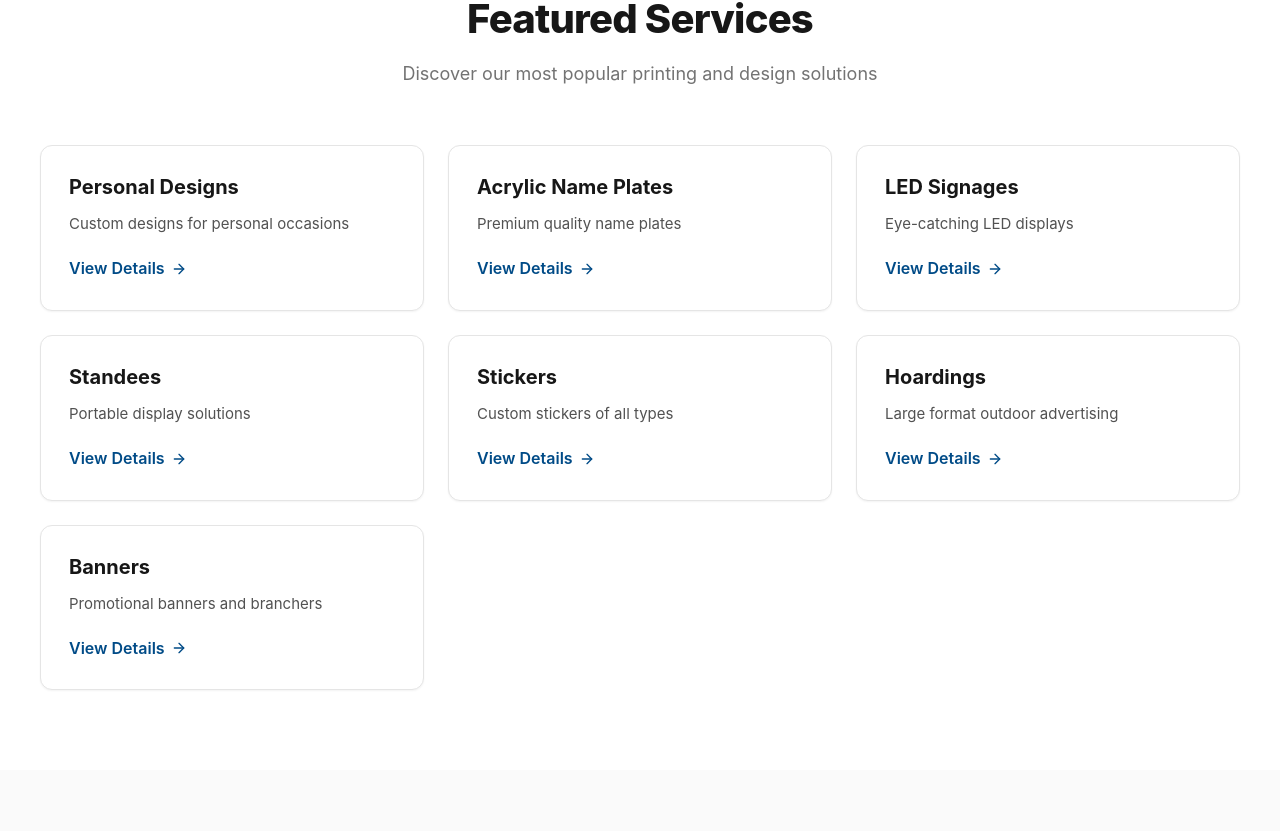
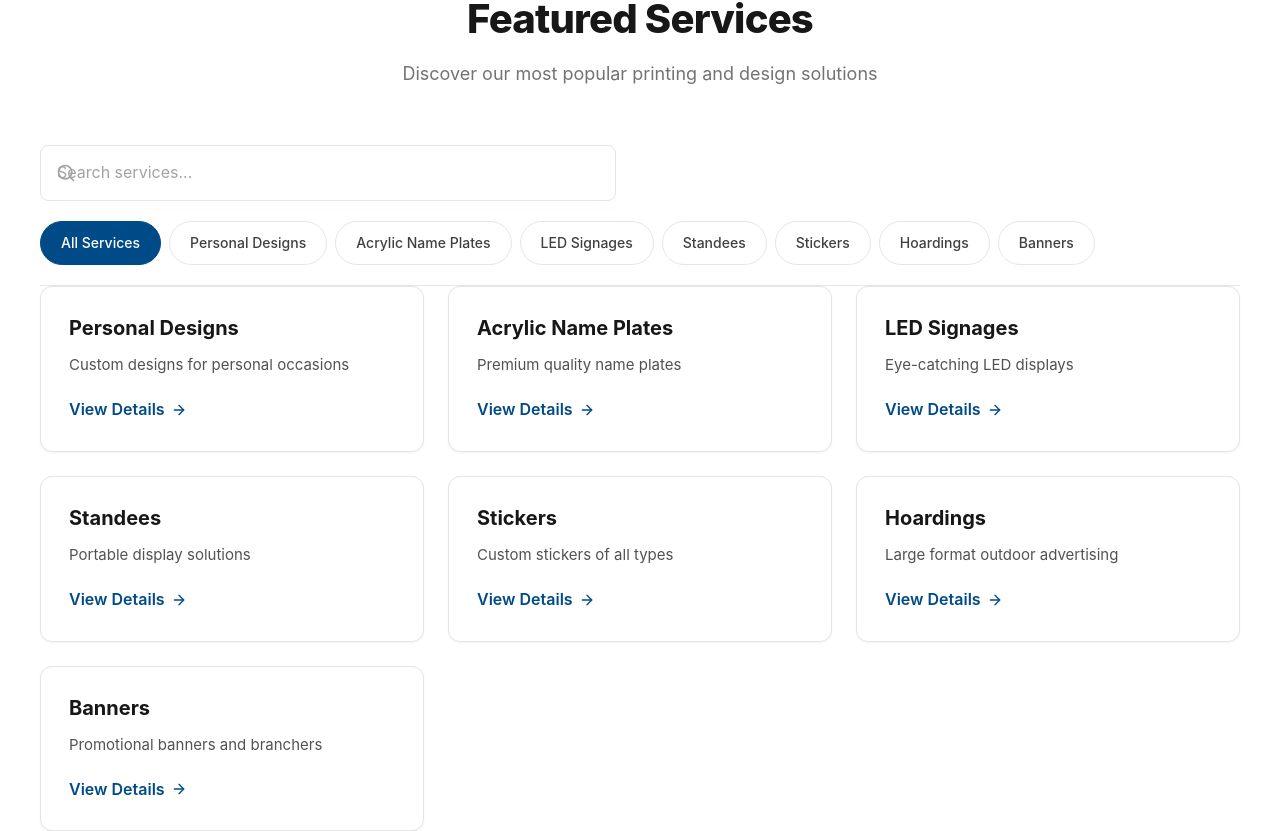
Before and after one commit to mujammil-2233/Design_web_project, a Next.js app in the folder website/: page /en/home in a window 1280 px wide. Shown: the part 550-1381 px from the top of the page. Built offline with nearby package versions, Linux system fonts and the light colour scheme.

Commit message:
Add filter bar and search to home and services pages

```diff
--- a/website/app/[locale]/(main)/home/page.tsx
+++ b/website/app/[locale]/(main)/home/page.tsx
@@ -2,10 +2,43 @@
 
 import Link from 'next/link';
 import { useTranslations } from 'next-intl';
-import { ArrowRight, Star, Truck, Palette, Headphones } from 'lucide-react';
+import { ArrowRight, Star, Truck, Palette, Headphones, Search } from 'lucide-react';
+import { useState } from 'react';
 
 export default function HomePage() {
   const t = useTranslations();
+  const [selectedCategory, setSelectedCategory] = useState('all');
+  const [searchQuery, setSearchQuery] = useState('');
+
+  const categories = [
+    { id: 'all', label: 'All Services' },
+    { id: 'personal', label: 'Personal Designs' },
+    { id: 'acrylic', label: 'Acrylic Name Plates' },
+    { id: 'led', label: 'LED Signages' },
+    { id: 'standees', label: 'Standees' },
+    { id: 'stickers', label: 'Stickers' },
+    { id: 'hoardings', label: 'Hoardings' },
+    { id: 'banners', label: 'Banners' },
+  ];
+
+  const services = [
+    { id: 1, category: 'personal', title: 'Personal Designs', description: 'Custom designs for personal occasions', href: '/en/services?category=personal' },
+    { id: 2, category: 'acrylic', title: 'Acrylic Name Plates', description: 'Premium quality name plates', href: '/en/services?category=acrylic' },
+    { id: 3, category: 'led', title: 'LED Signages', description: 'Eye-catching LED displays', href: '/en/services?category=led' },
+    { id: 4, category: 'standees', title: 'Standees', description: 'Portable display solutions', href: '/en/services?category=standees' },
+    { id: 5, category: 'stickers', title: 'Stickers', description: 'Custom stickers of all types', href: '/en/services?category=stickers' },
+    { id: 6, category: 'hoardings', title: 'Hoardings', description: 'Large format outdoor advertising', href: '/en/services?category=hoardings' },
+    { id: 7, category: 'banners', title: 'Banners', description: 'Promotional banners and branchers', href: '/en/services?category=banners' },
+  ];
+
+  // Filter services based on category and search query
+  const filteredServices = services.filter(service => {
+    const matchesCategory = selectedCategory === 'all' || service.category === selectedCategory;
+    const matchesSearch = searchQuery === '' ||
+      service.title.toLowerCase().includes(searchQuery.toLowerCase()) ||
+      service.description.toLowerCase().includes(searchQuery.toLowerCase());
+    return matchesCategory && matchesSearch;
+  });
 
   return (
     <div className="bg-white">
@@ -36,49 +69,57 @@ export default function HomePage() {
           <h2 className="section-title">{t('home.featured.title')}</h2>
           <p className="section-subtitle">{t('home.featured.description')}</p>
 
-          <div className="grid grid-3">
-            <Link href="/en/services?category=personal" className="card">
-              <h3 className="card-title">Personal Designs</h3>
-              <p className="card-description">Custom designs for personal occasions</p>
-              <span className="card-link">{t('product.viewDetails')} <ArrowRight className="w-4 h-4" /></span>
-            </Link>
+          {/* Search Bar */}
+          <div className="mb-6">
+            <div className="relative max-w-xl mx-auto">
+              <Search className="absolute left-4 top-1/2 transform -translate-y-1/2 w-5 h-5 text-vp-gray-400" />
+              <input
+                type="text"
+                placeholder="Search services..."
+                value={searchQuery}
+                onChange={(e) => setSearchQuery(e.target.value)}
+                className="form-input pl-12 w-full"
+              />
+            </div>
+          </div>
 
-            <Link href="/en/services?category=acrylic" className="card">
-              <h3 className="card-title">Acrylic Name Plates</h3>
-              <p className="card-description">Premium quality name plates</p>
-              <span className="card-link">{t('product.viewDetails')} <ArrowRight className="w-4 h-4" /></span>
-            </Link>
+          {/* Filter Bar */}
+          <div className="filter-bar mb-8" style={{ position: 'relative', top: 'auto', boxShadow: 'none', background: 'transparent' }}>
+            <div className="flex gap-2 overflow-x-auto pb-2" style={{ scrollbarWidth: 'none' }}>
+              {categories.map((cat) => (
+                <button
+                  key={cat.id}
+                  onClick={() => setSelectedCategory(cat.id)}
+                  className={`filter-btn ${selectedCategory === cat.id ? 'active' : ''}`}
+                >
+                  {cat.label}
+                </button>
+              ))}
+            </div>
+          </div>
 
-            <Link href="/en/services?category=led" className="card">
-              <h3 className="card-title">LED Signages</h3>
-              <p className="card-description">Eye-catching LED displays</p>
-              <span className="card-link">{t('product.viewDetails')} <ArrowRight className="w-4 h-4" /></span>
-            </Link>
-
-            <Link href="/en/services?category=standees" className="card">
-              <h3 className="card-title">Standees</h3>
-              <p className="card-description">Portable display solutions</p>
-              <span className="card-link">{t('product.viewDetails')} <ArrowRight className="w-4 h-4" /></span>
-            </Link>
-
-            <Link href="/en/services?category=stickers" className="card">
-              <h3 className="card-title">Stickers</h3>
-              <p className="card-description">Custom stickers of all types</p>
-              <span className="card-link">{t('product.viewDetails')} <ArrowRight className="w-4 h-4" /></span>
-            </Link>
-
-            <Link href="/en/services?category=hoardings" className="card">
-              <h3 className="card-title">Hoardings</h3>
-              <p className="card-description">Large format outdoor advertising</p>
-              <span className="card-link">{t('product.viewDetails')} <ArrowRight className="w-4 h-4" /></span>
-            </Link>
-
-            <Link href="/en/services?category=banners" className="card">
-              <h3 className="card-title">Banners</h3>
-              <p className="card-description">Promotional banners and branchers</p>
-              <span className="card-link">{t('product.viewDetails')} <ArrowRight className="w-4 h-4" /></span>
-            </Link>
-          </div>
+          {/* Services Grid */}
+          {filteredServices.length > 0 ? (
+            <div className="grid grid-3">
+              {filteredServices.map((service) => (
+                <Link key={service.id} href={service.href} className="card">
+                  <h3 className="card-title">{service.title}</h3>
+                  <p className="card-description">{service.description}</p>
+                  <span className="card-link">{t('product.viewDetails')} <ArrowRight className="w-4 h-4" /></span>
+                </Link>
+              ))}
+            </div>
+          ) : (
+            <div className="text-center py-12">
+              <p className="text-vp-gray-500 text-lg">No services found matching your criteria</p>
+              <button
+                onClick={() => { setSelectedCategory('all'); setSearchQuery(''); }}
+                className="mt-4 text-vp-blue font-semibold hover:underline"
+              >
+                Clear filters
+              </button>
+            </div>
+          )}
         </div>
       </section>
 
--- a/website/app/[locale]/(main)/services/page.tsx
+++ b/website/app/[locale]/(main)/services/page.tsx
@@ -1,11 +1,12 @@
 'use client';
 
 import Link from 'next/link';
-import { ArrowRight } from 'lucide-react';
+import { ArrowRight, Search } from 'lucide-react';
 import { useState } from 'react';
 
 export default function ServicesPage() {
   const [selectedCategory, setSelectedCategory] = useState('all');
+  const [searchQuery, setSearchQuery] = useState('');
 
   const categories = [
     { id: 'all', label: 'All Services' },
@@ -28,9 +29,14 @@ export default function ServicesPage() {
     { id: 7, category: 'banners', title: 'Banners', description: 'Promotional banners and branchers' },
   ];
 
-  const filteredServices = selectedCategory === 'all'
-    ? services
-    : services.filter(s => s.category === selectedCategory);
+  // Filter by both category and search query
+  const filteredServices = services.filter(service => {
+    const matchesCategory = selectedCategory === 'all' || service.category === selectedCategory;
+    const matchesSearch = searchQuery === '' ||
+      service.title.toLowerCase().includes(searchQuery.toLowerCase()) ||
+      service.description.toLowerCase().includes(searchQuery.toLowerCase());
+    return matchesCategory && matchesSearch;
+  });
 
   return (
     <div className="bg-white min-h-screen">
@@ -45,6 +51,21 @@ export default function ServicesPage() {
       {/* Filter Bar */}
       <div className="filter-bar">
         <div className="container">
+          {/* Search Bar */}
+          <div className="mb-4">
+            <div className="relative max-w-xl mx-auto">
+              <Search className="absolute left-4 top-1/2 transform -translate-y-1/2 w-5 h-5 text-vp-gray-400" />
+              <input
+                type="text"
+                placeholder="Search services..."
+                value={searchQuery}
+                onChange={(e) => setSearchQuery(e.target.value)}
+                className="form-input pl-12 w-full"
+              />
+            </div>
+          </div>
+
+          {/* Category Filters */}
           <div className="filter-list">
             {categories.map((cat) => (
               <button
@@ -62,6 +83,7 @@ export default function ServicesPage() {
       {/* Services Grid */}
       <section className="section">
         <div className="container">
+          {filteredServices.length > 0 ? (
             <div className="grid grid-3">
               {filteredServices.map((service) => (
                 <Link
@@ -77,6 +99,17 @@ export default function ServicesPage() {
                 </Link>
               ))}
             </div>
+          ) : (
+            <div className="text-center py-12">
+              <p className="text-vp-gray-500 text-lg">No services found matching your criteria</p>
+              <button
+                onClick={() => { setSelectedCategory('all'); setSearchQuery(''); }}
+                className="mt-4 text-vp-blue font-semibold hover:underline"
+              >
+                Clear filters
+              </button>
+            </div>
+          )}
         </div>
       </section>
     </div>
```
Lines whose indentation alone changed are shown as unchanged.
